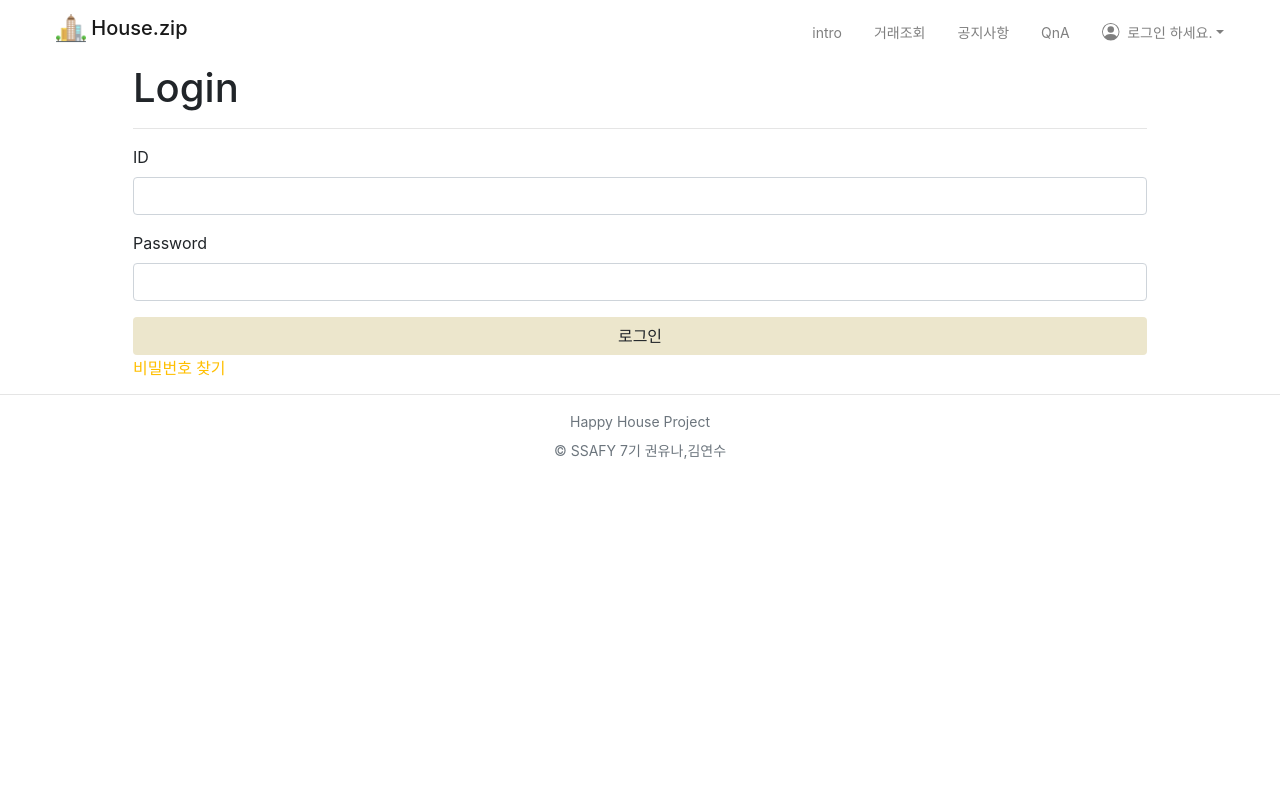
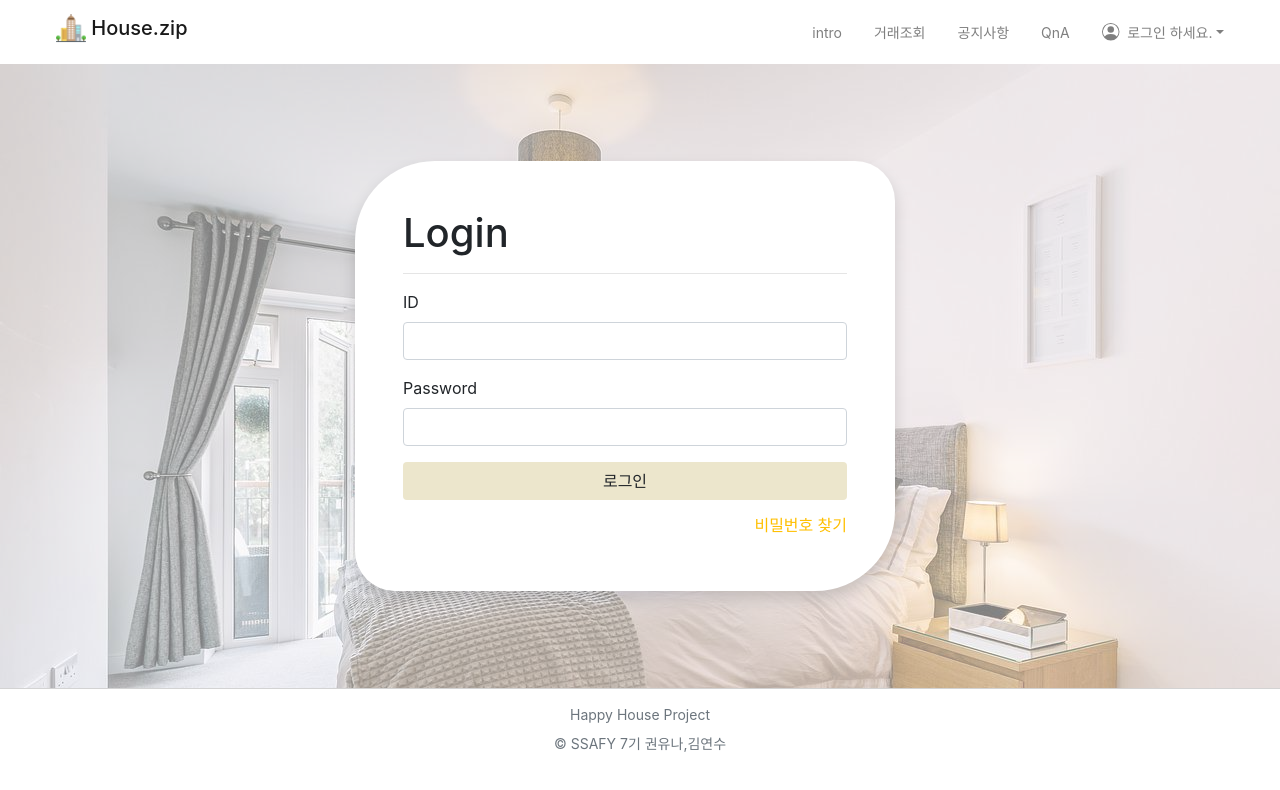
Before and after one commit to yeonsu-k/House.zip, a Vue app: page /login in a window 1280 px wide. Shown: the top 790 px of the page. Built offline with nearby package versions, Linux system fonts and the light colour scheme; the HTML template or start-up script is replaced by a standard one.

Commit message:
로그인, 회원가입 디자인 수정

```diff
--- a/src/App.vue
+++ b/src/App.vue
@@ -40,7 +40,7 @@ export default {
 };
 </script>
 <style>
-* {
+#add {
   margin: 0;
   padding: 0;
 }
--- a/src/components/LoginForm.vue
+++ b/src/components/LoginForm.vue
@@ -1,8 +1,8 @@
 <template>
-  <div>
+  <div id="main">
     <b-container>
-      <div class="container px-4 px-lg-5">
-        <div class="justify-content-center">
+      <b-row class="container row" align-h="center" style="height: 78vh">
+        <b-col md="6" class="shadow py-5 px-5" id="user_col">
           <h1>Login</h1>
           <hr />
           <form>
@@ -16,16 +16,14 @@
             </div>
           </form>
           <!-- Login Button-->
-          <div class="d-grid">
-            <button class="btn" style="background-color: #ece6cc; width: 100%" id="loginBtn" @click="login">로그인</button>
+          <button class="btn mb-3" style="background-color: #ece6cc; width: 100%" id="loginBtn" @click="login">로그인</button>
+          <div class="text-right">
+            <b-link to="${root}/user/findpwd">
+              <h6 style="color: #ffbf00">비밀번호 찾기</h6>
+            </b-link>
           </div>
-        </div>
-        <div class="mt-1 text-end">
-          <a href="${root}/user/findpwd">
-            <h6 style="color: #ffbf00">비밀번호 찾기</h6>
-          </a>
-        </div>
-      </div>
+        </b-col>
+      </b-row>
     </b-container>
   </div>
 </template>
@@ -50,4 +48,27 @@ export default {
 };
 </script>
 
-<style scoped></style>
+<style scoped>
+#main {
+  width: 100%;
+  height: 100%;
+  position: relative;
+  z-index: 1;
+}
+#main::after {
+  width: 100%;
+  height: 100%;
+  content: "";
+  background: url("@/assets/img/slider3.jpg");
+  position: absolute;
+  top: 0;
+  left: 0;
+  z-index: -1;
+  opacity: 0.5;
+}
+#user_col {
+  border-radius: 80px 40px;
+  background-color: white;
+  align-self: center;
+}
+</style>
--- a/src/components/common/FooterView.vue
+++ b/src/components/common/FooterView.vue
@@ -1,12 +1,11 @@
 <template>
   <div class="footer">
-    <hr />
-    <div class="row gx-4 gx-lg-5 justify-content-center">
-      <div class="col-md-10 col-lg-8 col-xl-7">
+    <b-row align-h="center" class="gx-4 gx-lg-5" style="height: 10vh">
+      <b-col align-self="center" md="10" class="col-lg-8 col-xl-7">
         <div class="small text-center text-muted fst-italic mb-2">Happy House Project</div>
         <div class="small text-center text-muted fst-italic">&copy; SSAFY 7기 권유나,김연수</div>
-      </div>
-    </div>
+      </b-col>
+    </b-row>
   </div>
 </template>
 
@@ -14,4 +13,9 @@
 export default {};
 </script>
 
-<style scoped></style>
+<style scoped>
+.footer {
+  border-top: 1px solid lightgray;
+  align-self: center;
+}
+</style>
--- a/src/components/user/UserRegist.vue
+++ b/src/components/user/UserRegist.vue
@@ -1,9 +1,12 @@
 <template>
-  <div class="container">
+  <div id="main">
+    <b-container>
+      <b-row class="container row" align-h="center" style="height: 78vh">
+        <div class="col shadow p-5" id="user_col">
           <h2>회원 가입</h2>
-
+          <hr />
           <div role="group" class="mt-2">
-      <label for="input-id">아이디</label>
+            <label for="input-id">ID</label>
             <b-form-input id="input-id" v-model="id" :state="idState" aria-describedby="input-live-help-id input-live-feedback-id" placeholder="Enter your id" trim></b-form-input>
             <!-- This will only be shown if the preceding input has an invalid state -->
             <b-form-invalid-feedback id="input-live-feedback-id"> Enter at least 4 letters </b-form-invalid-feedback>
@@ -54,6 +57,9 @@
           <div class="mt-2">
             <b-button variant="outline-success" @click="regist">등록</b-button>
           </div>
+        </div>
+      </b-row>
+    </b-container>
   </div>
 </template>
 <script>
@@ -124,3 +130,33 @@ export default {
   },
 };
 </script>
+
+<style scoped>
+#main {
+  width: 100%;
+  height: 100%;
+  position: relative;
+  z-index: 1;
+}
+#main::after {
+  width: 100%;
+  height: 100%;
+  content: "";
+  background: url("@/assets/img/slider1.jpg");
+  position: absolute;
+  top: 0;
+  left: 0;
+  z-index: -1;
+  opacity: 0.5;
+}
+#user_col {
+  height: 70vh;
+  border-radius: 40px;
+  overflow: auto;
+  background-color: white;
+  align-self: center;
+}
+#user_col::-webkit-scrollbar {
+  display: none;
+}
+</style>
```
Lines whose indentation alone changed are shown as unchanged.
